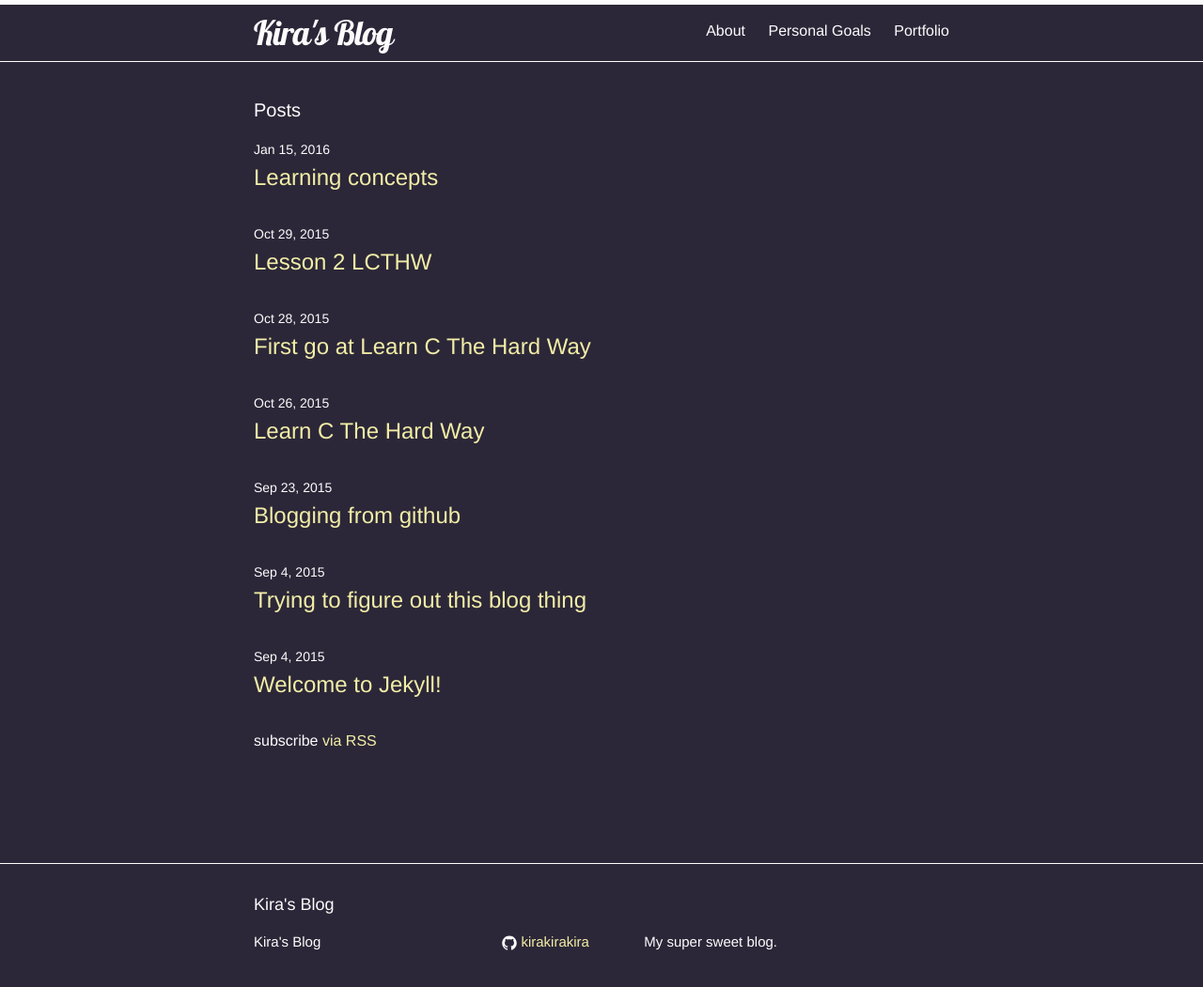
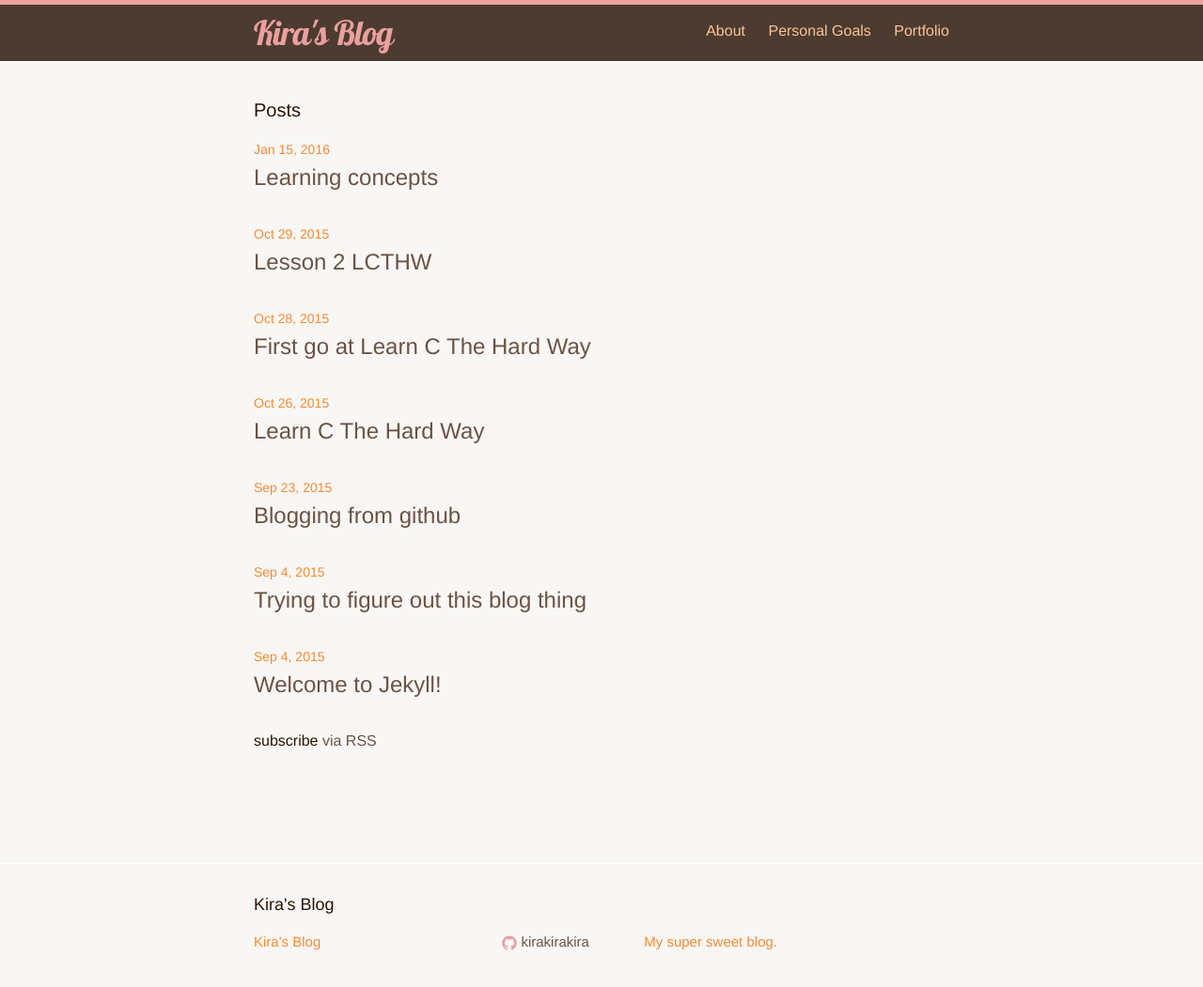
Before and after one commit to kirakirakira/blog, a Jekyll site: the page built from index.html, in a window 1280 px wide and 1074 px high. Shown: the top 1051 px of the window at 94% size. Built offline with Jekyll 4.4.1, drawn with Linux system fonts in a browser that asks for light colours; Markdown is read by kramdown in place of the engine named in the settings.

Commit message:
changed color scheme

```diff
--- a/_sass/_layout.scss
+++ b/_sass/_layout.scss
@@ -9,7 +9,7 @@
     // Positioning context for the mobile navigation icon
     position: fixed;
     width: 100%;
-    background-color: #2C2738;
+    background-color: darken($header-color, 10%);
 }
 
 .site-title {
@@ -26,7 +26,7 @@
     }
 
     &:hover {
-        color: lightpink;
+        color: $grey-color-light;
     }
 }
 
@@ -39,7 +39,7 @@
     }
 
     .page-link {
-        color: $text-color;
+        color: lighten($text-color, 70%);
         line-height: $base-line-height;
 
         // Gaps between nav items, but not on the first one
@@ -120,7 +120,7 @@
 
 .footer-col-wrapper {
     font-size: 15px;
-    color: $grey-color;
+    color: lighten($text-color, 50%);
     margin-left: -$spacing-unit / 2;
     @extend %clearfix;
 }
@@ -191,7 +191,7 @@
 
 .post-meta {
     font-size: $small-font-size;
-    color: $grey-color;
+    color: lighten($text-color, 50%);
 }
 
 .post-link {
--- a/css/main.scss
+++ b/css/main.scss
@@ -13,13 +13,15 @@ $base-line-height: 1.5;
 
 $spacing-unit:     30px;
 
-$text-color:       #fcfcfc;
-$background-color: #2C2738;
-$brand-color:      #F2EEA7;
+$text-color:       #2C1401;
+$background-color: #F9F7F5;
+$brand-color:      #6B5344;
 
-$grey-color:       #fcfcfc;
+$grey-color:       #EB9F9F;
 $grey-color-light: lighten($grey-color, 80%);
 $grey-color-dark:  darken($grey-color, 0%);
+
+$header-color: #6B5344;
 
 // Width of the content area
 $content-width:    800px;
```
